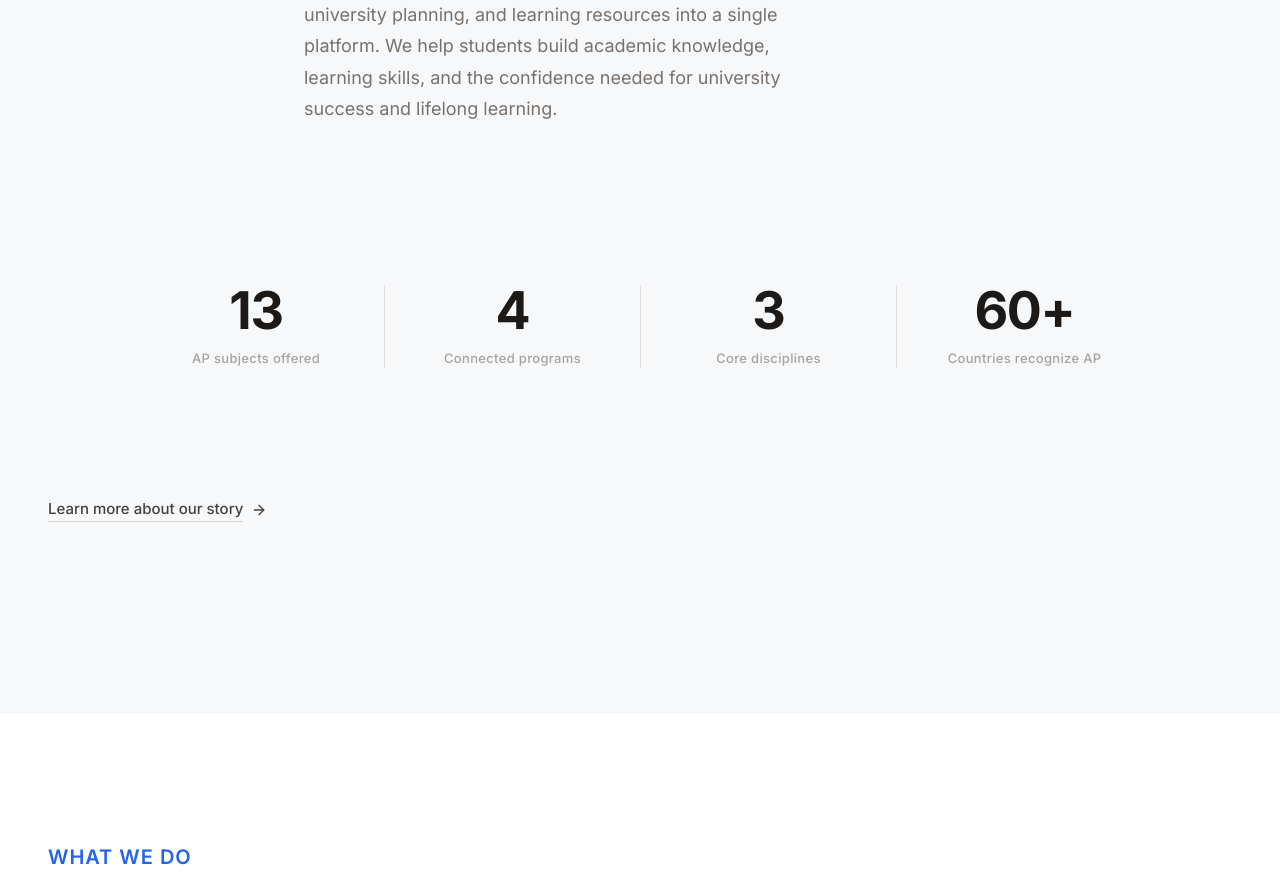
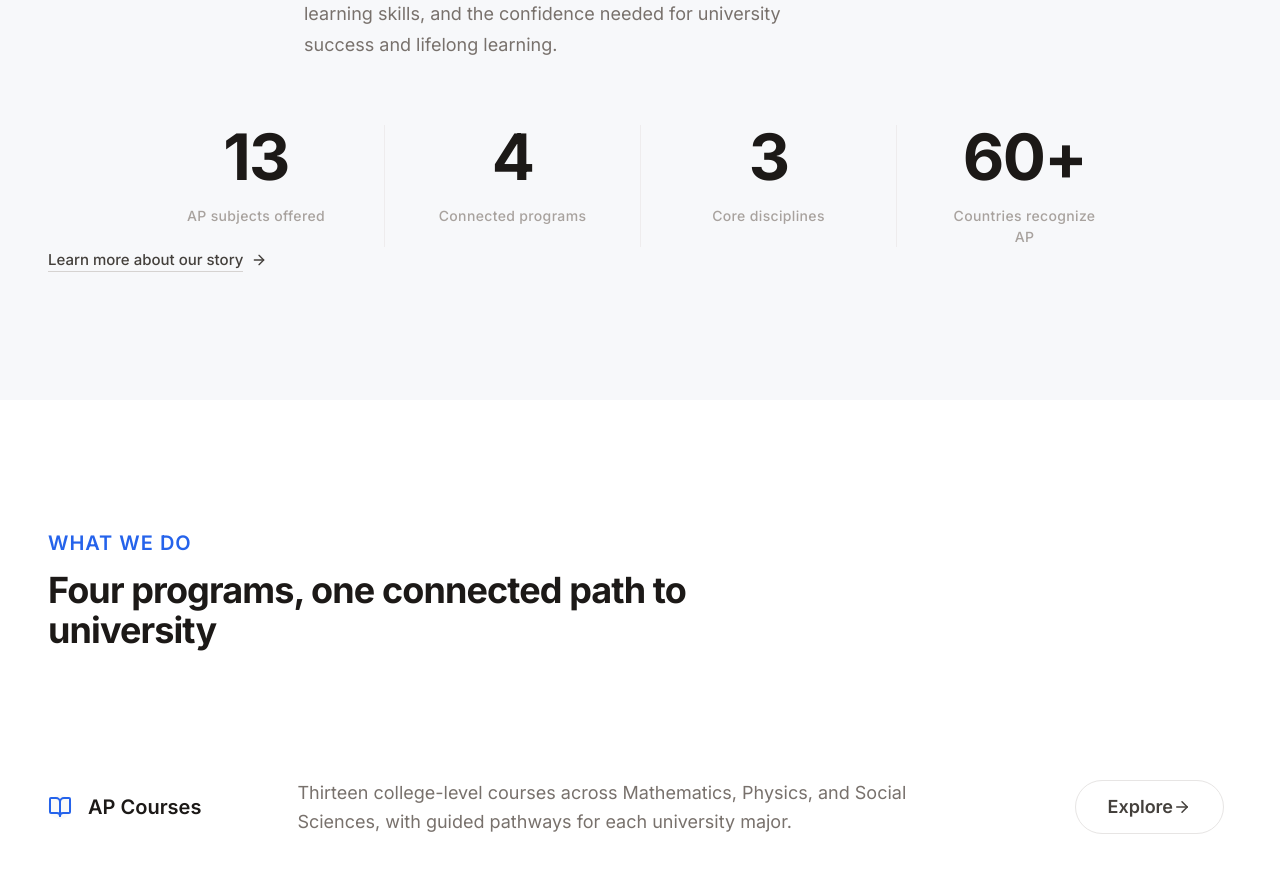
Before and after one commit to apex2012/ap-future, a React (Vite) app: page / in a window 1280 px wide. Shown: the part 1240-2128 px from the top of the page. Built offline with nearby package versions, Linux system fonts and the light colour scheme.

Commit message:
Refine "Who We Are" section layout

```diff
--- a/src/pages/HomePage.tsx
+++ b/src/pages/HomePage.tsx
@@ -111,7 +111,7 @@ export function HomePage() {
         image={heroImage}
       />
 
-      <section className="bg-[#F7F8FA] py-20 sm:py-24" aria-labelledby="intro-heading">
+      <section className="bg-[#F7F8FA] py-14 sm:py-16" aria-labelledby="intro-heading">
         <PageContainer width="wide">
           <div className="mx-auto max-w-2xl">
             <motion.p
@@ -138,7 +138,7 @@ export function HomePage() {
           </div>
 
           <motion.dl
-            className="mx-auto mt-20 grid max-w-5xl grid-cols-2 gap-y-12 sm:grid-cols-4 sm:gap-y-0"
+            className="mx-auto mt-10 grid max-w-5xl grid-cols-2 gap-y-10 sm:grid-cols-4 sm:gap-y-0"
             initial={{ opacity: 0, y: 20 }}
             whileInView={{ opacity: 1, y: 0 }}
             viewport={{ once: true, margin: '-80px' }}
@@ -147,16 +147,16 @@ export function HomePage() {
             {trustSignals.map((signal, index) => (
               <div
                 key={signal.label}
-                className={`flex flex-col items-center sm:px-6 ${
-                  index !== 0 ? 'sm:border-l sm:border-neutral-300/70' : ''
+                className={`flex flex-col items-center sm:px-8 ${
+                  index !== 0 ? 'sm:border-l sm:border-neutral-200/60' : ''
                 }`}
               >
                 <dt className="sr-only">{signal.label}</dt>
                 <dd className="text-center">
-                  <span className="block text-[44px] font-bold leading-none tracking-tight text-neutral-900 sm:text-[52px]">
+                  <span className="block text-[48px] font-bold leading-none tracking-tight text-neutral-900 sm:text-[64px]">
                     {signal.value}
                   </span>
-                  <span className="mt-3 block text-[13px] font-medium tracking-wide text-neutral-400">
+                  <span className="mt-4 block text-[14px] font-medium tracking-wide text-neutral-400">
                     {signal.label}
                   </span>
                 </dd>
@@ -164,7 +164,7 @@ export function HomePage() {
             ))}
           </motion.dl>
 
-          <motion.div className="mt-16" {...fadeUp}>
+          <motion.div className="mt-14" {...fadeUp}>
             <Link
               to="/about"
               className="group inline-flex items-center gap-2 text-[15px] font-medium text-neutral-700 transition-colors duration-200 hover:text-neutral-900"
```
